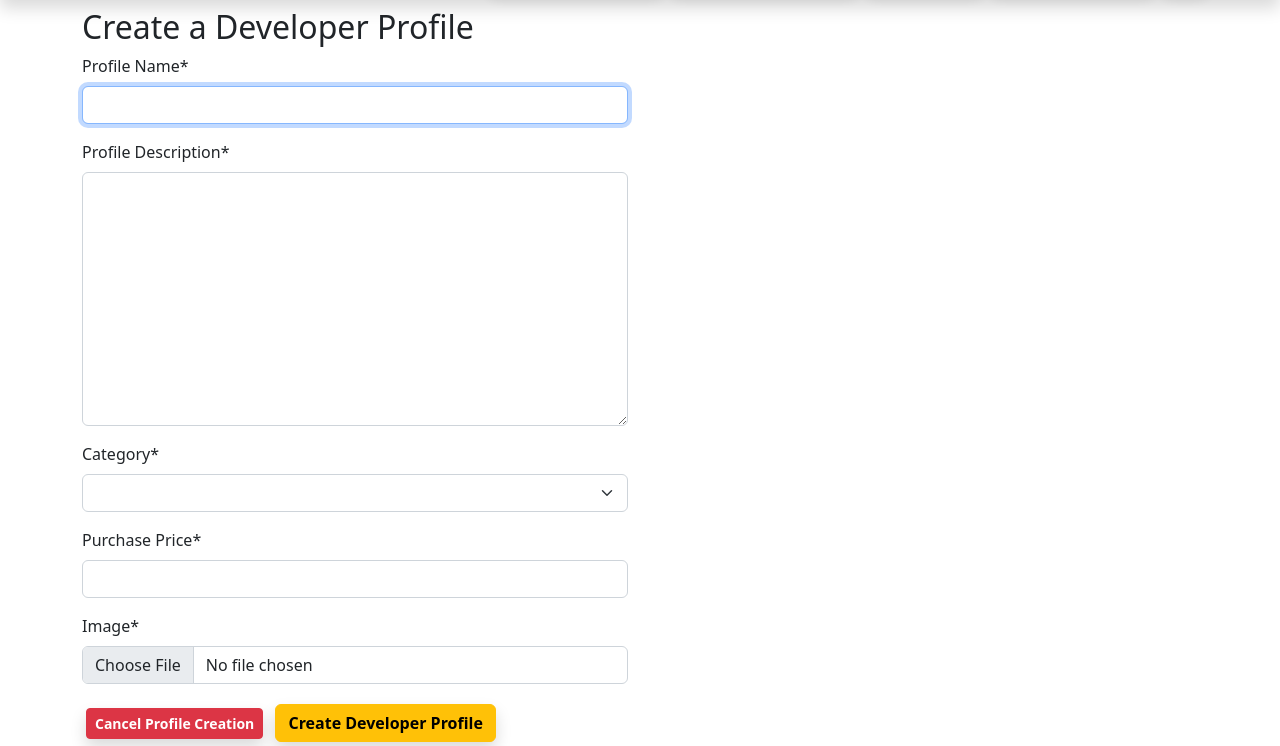
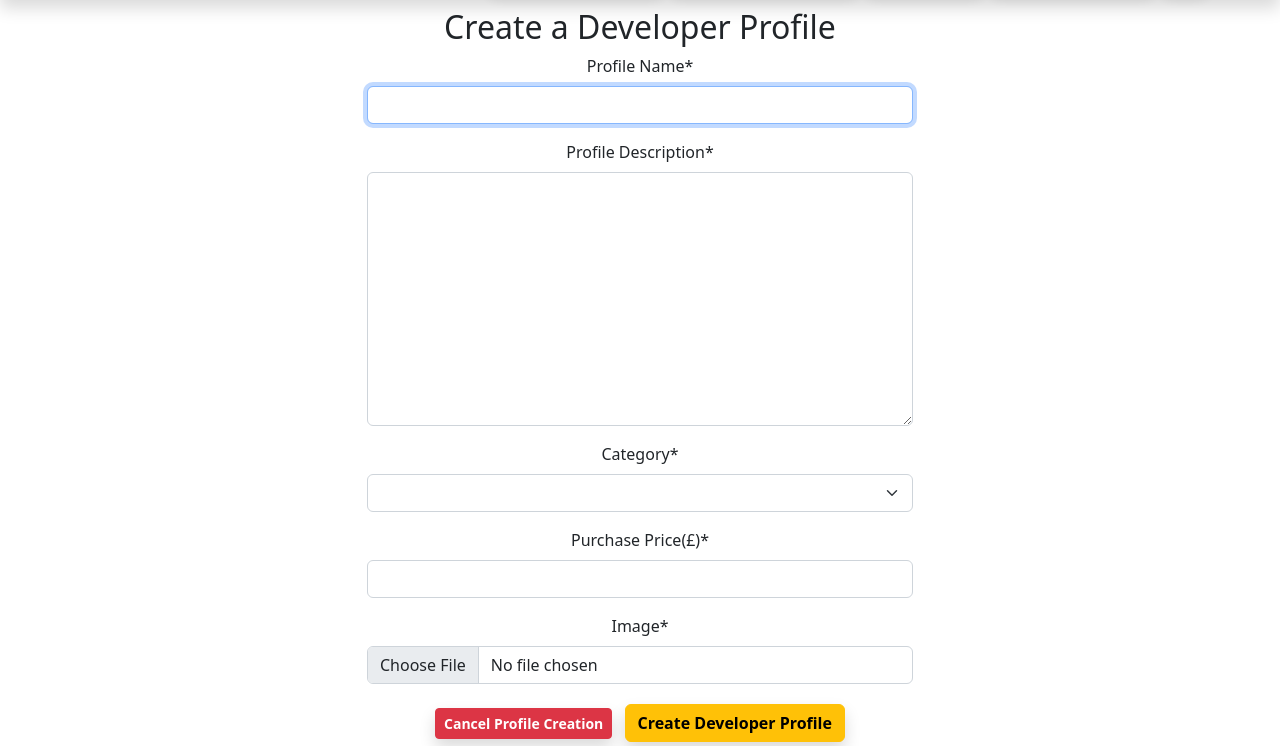
Before and after one commit to adampgiles/CI_PP4_SD, a Django app: page /developers/add/ in a window 1280 px wide. Shown: the part 62-808 px from the top of the page. Run offline with Django 4.2, Linux system fonts and the light colour scheme; the visitor is signed in with stand-in values (Sample User, id 1); data that the repository does not hold is empty; parts of the project's set-up code (start-up, migrations or seed data) failed here and were passed over; some libraries are stand-ins or nearby versions.

Commit message:
style: updated developer template forms to be in the center, and added validation to developer models price and count_sold.

```diff
--- a/developers/forms.py
+++ b/developers/forms.py
@@ -19,7 +19,7 @@ class DeveloperProfileForm(forms.ModelForm):
         self.fields['profile_name'].label =  'Profile Name'
         self.fields['description'].label =  'Profile Description'
         self.fields['category'].label =  'Category'
-        self.fields['price'].label =  'Purchase Price'
+        self.fields['price'].label =  'Purchase Price(£)'
         self.fields['price'].placeholder =  '5.00'
 
         self.fields['category'].required = True
--- a/developers/models.py
+++ b/developers/models.py
@@ -1,4 +1,5 @@
 from django.db import models
+from django.core.validators import MinValueValidator, MaxValueValidator
 from django.contrib.auth.models import User
 
 # Create your models here.
@@ -21,8 +22,8 @@ class Developer(models.Model):
     profile_name = models.CharField(max_length=254)
     description = models.TextField(max_length=508)
     category = models.ForeignKey('Category', null=True, blank=True, on_delete=models.SET_NULL)
-    price = models.DecimalField(max_digits=6, decimal_places=2)
-    count_sold = models.IntegerField(null=True, blank=True)
+    price = models.DecimalField(max_digits=6, decimal_places=2, validators=[MinValueValidator(0.00), MaxValueValidator(100.00)])
+    count_sold = models.IntegerField(null=True, blank=True, validators=[MinValueValidator(0)])
     image = models.ImageField(null=True, blank=True)
 
     def __str__(self):
--- a/developers/templates/developers/add_developer.html
+++ b/developers/templates/developers/add_developer.html
@@ -3,14 +3,14 @@
 {% load crispy_forms_tags %}
 
 {% block content %}
-    <div class="container">
-        <div class="row">
+    <div class="container text-center">
+        <div class="row justify-content-center">
             <div class="col-12 col-md-6">
                 <h2>Create a Developer Profile</h2>
             </div>
         </div>
 
-        <div class="row">
+        <div class="row justify-content-center">
             {% if request.user.is_authenticated %}
             <div class="col-12 col-md-6">
                 <form method="POST" action="{% url 'add_developer' %}" enctype="multipart/form-data">
--- a/developers/templates/developers/add_post.html
+++ b/developers/templates/developers/add_post.html
@@ -3,14 +3,14 @@
 {% load crispy_forms_tags %}
 
 {% block content %}
-    <div class="container">
-        <div class="row">
+    <div class="container text-center">
+        <div class="row justify-content-center">
             <div class="col-12 col-md-6">
                 <h2>Add a new Post</h2>
             </div>
         </div>
 
-        <div class="row">
+        <div class="row justify-content-center">
             <div class="col-12 col-md-6">
                 <form method="POST" action="{% url 'add_post' developer.id %}" class="form mb-2" enctype="multipart/form-data">
                     {% csrf_token %}
--- a/developers/templates/developers/developer_profile.html
+++ b/developers/templates/developers/developer_profile.html
@@ -45,7 +45,7 @@
                     {% endif %}
                 {% else %}
                     {% if developer.user == request.user %}
-                    <a class="btn btn-warning shadow m-2 fw-bolder" href="{% url 'add_post' developer.id %}">Add a New Post to Activate Purchases</a>
+                    <a class="btn btn-warning shadow m-2 fw-bolder" href="{% url 'add_post' developer.id %}">Add a New Post<br>to Activate Purchases</a>
                     {% endif %}
                 {% endif %}
             {% endif %}
--- a/developers/templates/developers/edit_developer.html
+++ b/developers/templates/developers/edit_developer.html
@@ -3,14 +3,14 @@
 {% load crispy_forms_tags %}
 
 {% block content %}
-    <div class="container">
-        <div class="row">
+    <div class="container text-center">
+        <div class="row justify-content-center">
             <div class="col-12 col-md-6">
                 <h2>Edit Your Developer Profile</h2>
             </div>
         </div>
 
-        <div class="row">
+        <div class="row justify-content-center">
             <div class="col-12 col-md-6">
                 <a class="btn btn-sm btn-danger shadow m-1 fw-bolder" href="{% url 'delete_developer' developer.id %}">Delete your Profile</a>
                 <form method="POST" action="{% url 'edit_developer' developer.id %}" enctype="multipart/form-data">
--- a/developers/templates/developers/edit_post.html
+++ b/developers/templates/developers/edit_post.html
@@ -3,15 +3,15 @@
 {% load crispy_forms_tags %}
 
 {% block content %}
-    <div class="container">
-        <div class="row">
+    <div class="container text-center">
+        <div class="row justify-content-center">
             <div class="col-12 col-md-6">
                 <h2>Edit Post</h2>
                 <a class="btn btn-sm btn-danger shadow m-1 fw-bolder" href="{% url 'delete_post' post.id %}">Delete this Post</a>
             </div>
         </div>
 
-        <div class="row">
+        <div class="row justify-content-center">
             <div class="col-12 col-md-6">
                 <form method="POST" action="{% url 'edit_post' post.id %}" enctype="multipart/form-data">
                     {% csrf_token %}
```
